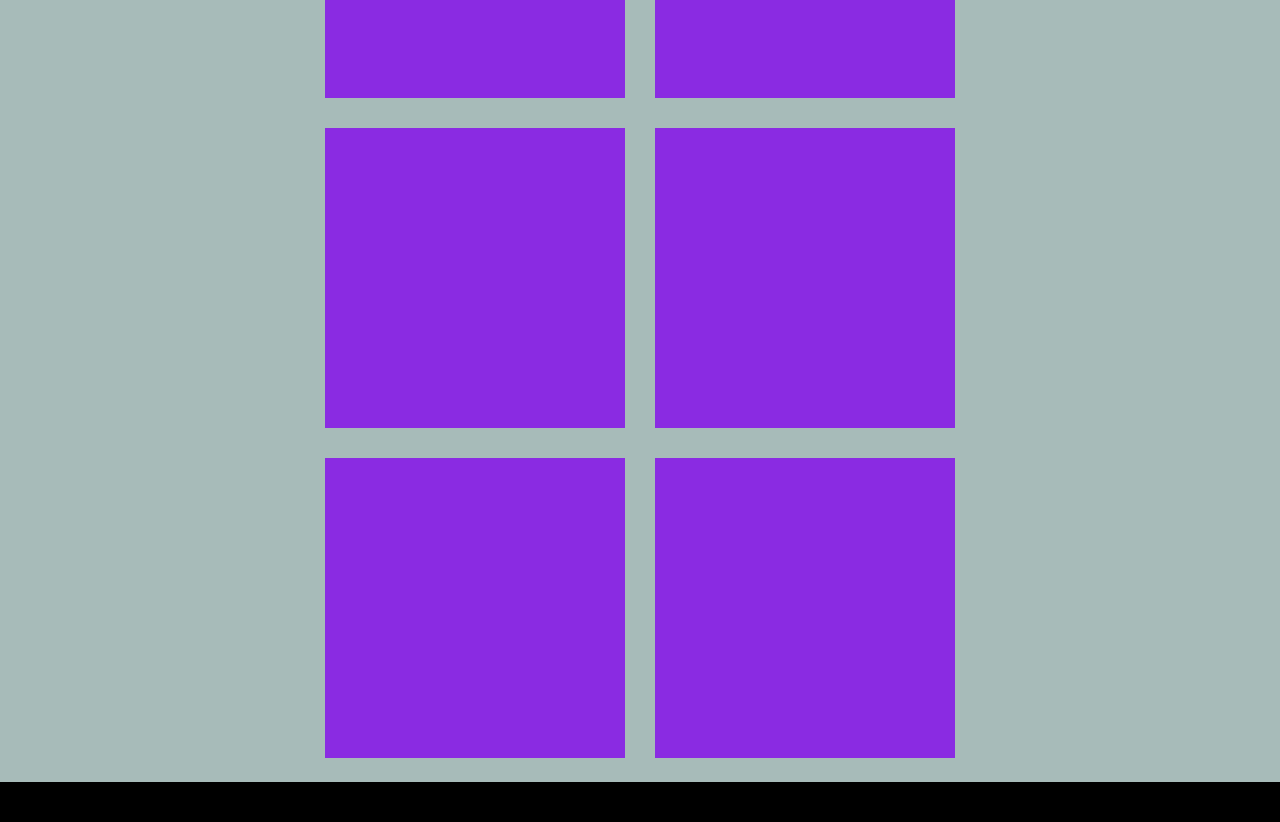
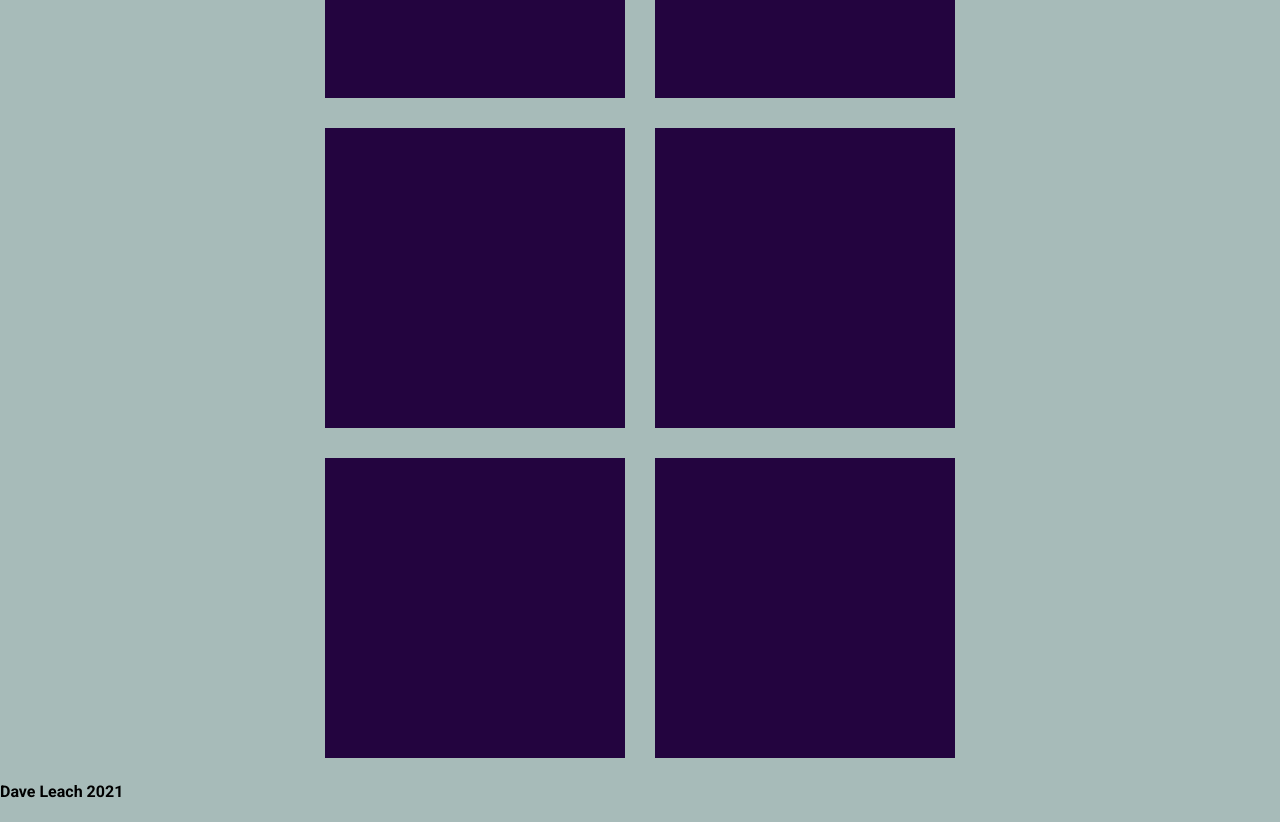
Before and after one commit to davidleach724/daveleach-website, a React (Create React App) app: page / in a window 1280 px wide. Shown: the part 2280-3102 px from the top of the page. Before the commit the page ends 3062 px from the top, so only its background shows below. Built offline with nearby package versions, Linux system fonts and the light colour scheme.

Commit message:
Create footer component

```diff
--- a/src/Components/App/App.js
+++ b/src/Components/App/App.js
@@ -4,6 +4,7 @@ import Skills from '../Skills/Skills';
 import Bio from '../Bio/Bio';
 import './App.css'
 import Projects from '../Projects/Projects';
+import Footer from '../Footer/Footer';
 
 const App = () => {
 
@@ -13,6 +14,7 @@ const App = () => {
       <Bio />
       <Skills />
       <Projects />
+      <Footer />
     </main>
   )
 }
--- /dev/null
+++ b/src/Components/Footer/Footer.css
@@ -0,0 +1,5 @@
+.footer-container {
+  height: 5vh;
+  width: 100vw;
+  background-color: rgba(167, 187, 185);
+}
--- /dev/null
+++ b/src/Components/Footer/Footer.js
@@ -0,0 +1,12 @@
+import './Footer.css'
+
+const Footer = () => {
+
+  return (
+    <div className="footer-container">
+      <h4>Dave Leach 2021</h4>
+    </div>
+  )
+}
+
+export default Footer
--- a/src/Components/Projects/Projects.css
+++ b/src/Components/Projects/Projects.css
@@ -14,5 +14,7 @@
 }
 
 .project-card {
-  background-color: blueviolet;
+  background-color: rgb(35, 4, 63);
+  /* background-image: url('../../Images/polobirdie.png');
+  background-size: cover; */
 }
```
